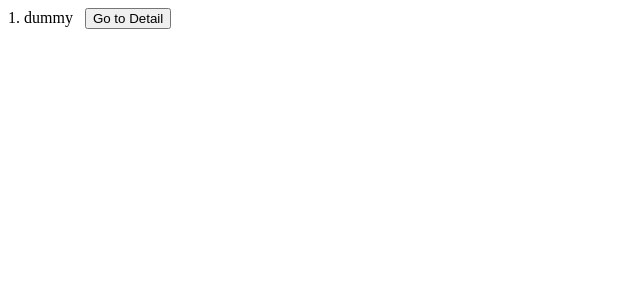
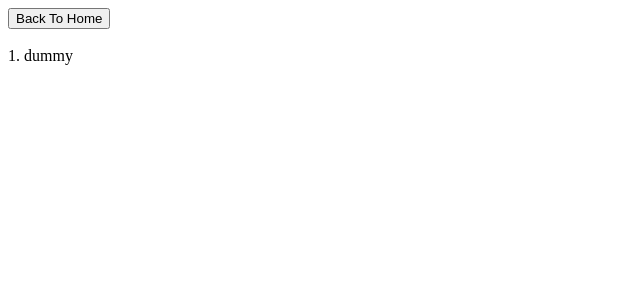
Before and after one commit to celong00/C14180175---AngularComponent, an Angular app: page /home in a window 1280 px wide. Both pictures are taken after a click on the button "See All Favourite". Shown: the top 300 px of the page, without its empty margins (0-640 px from the left). Built offline with nearby package versions, Linux system fonts and the light colour scheme.

Commit message:
2 files modified

```diff
--- a/src/detail/detail.component.html
+++ b/src/detail/detail.component.html
@@ -11,7 +11,9 @@
 	{{detilnote.favorite}}</p>
 <br>
 <br>
-
+<button routerLink="/favorite">Go to Favourite</button>
+<br>
+<br>
 <ng-template *ngIf="tampil; then templatetrue; else templatefalse"></ng-template>
 
 <ng-template #templatetrue>
--- a/src/favorite/favorite.component.html
+++ b/src/favorite/favorite.component.html
@@ -1,3 +1,6 @@
+<button routerLink="/home">Back To Home</button>
+<br>
+<br>
 <div *ngFor="let note of semuanote; let i = index">
-	{{i+1}}. {{note.judul}} &nbsp; <button (click)="detail(note.judul)" >Go to Detail</button>
+	{{i+1}}. {{note.judul}}
 </div>
```
